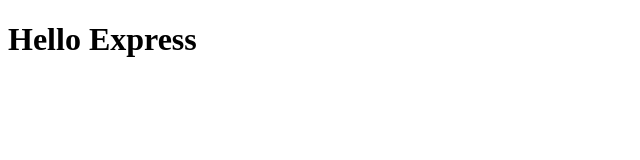
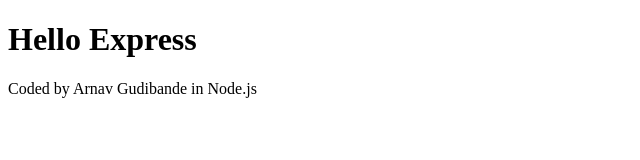
Before and after one commit to arnav-gudibande/Web-Server, a website: page public/index.html in a window 1280 px wide. Shown: the whole page, without its empty margins (0-640 px from the left). Drawn offline with Linux system fonts and the light colour scheme.

Commit message:
updated html file

```diff
--- a/public/index.html
+++ b/public/index.html
@@ -6,5 +6,6 @@
   </head>
   <body>
     <h1>Hello Express</h1>
+    <p>Coded by Arnav Gudibande in Node.js</p>
   </body>
 </html>
```
